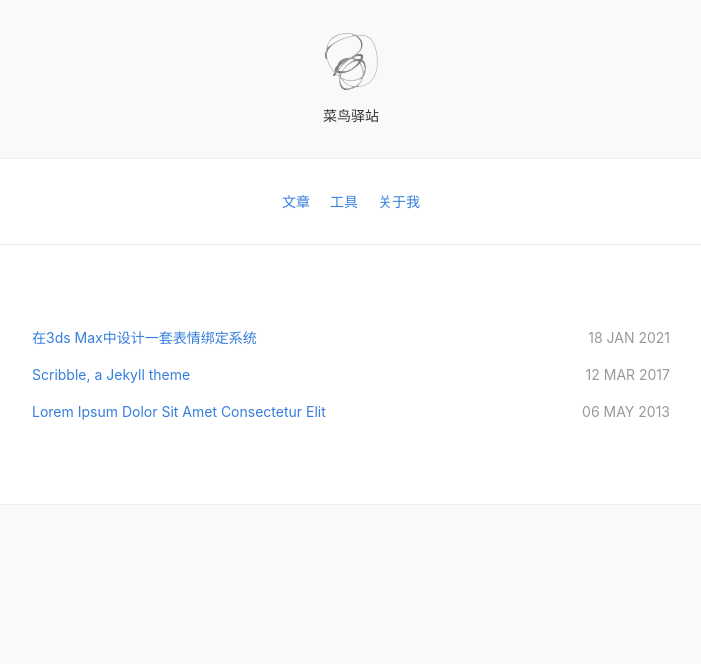
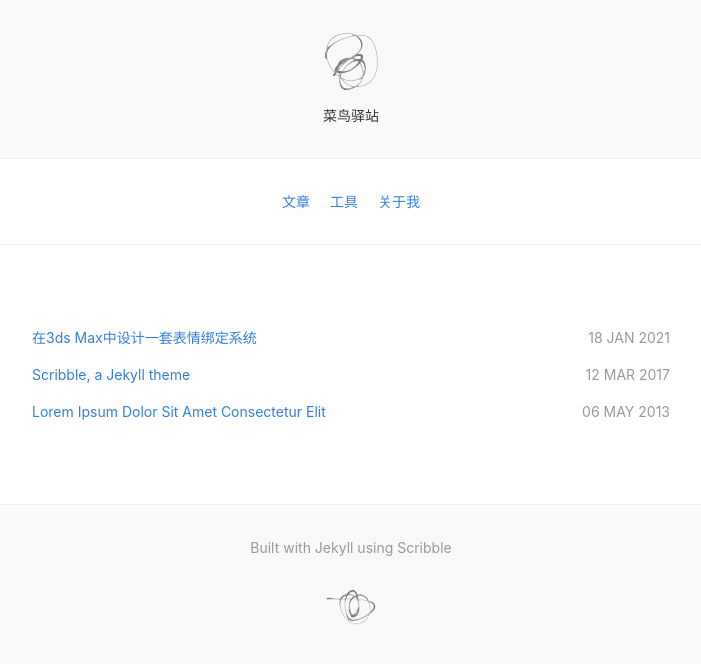
Before and after one commit to pengdagame/pengdagame.github.io, a Jekyll site: the page built from index.html, in a window 1280 px wide. Shown: the top 664 px of the page, without its empty margins (289-990 px from the left). Built offline with Jekyll 4.4.1, drawn with Linux system fonts in a browser that asks for light colours; nearby versions of some CDN libraries.

Commit message:
Update default.html

```diff
--- a/_layouts/default.html
+++ b/_layouts/default.html
@@ -48,8 +48,8 @@
       {% if is_post %}{% include pagination.html %}{% endif %}
     </div>
     <footer class="mw7 center tc pt3 pb4 silver">
-      <!-- Built with Jekyll using <a href="http://github.com/muan/scribble" class="link silver hover-blue pv1">Scribble</a>. -->
-      <!-- <img src="{{ site.url }}/images/scribble2.png" alt="scribble" class="mt4 db center" /> -->
+      Built with Jekyll using <a href="http://github.com/muan/scribble" class="link silver hover-blue pv1">Scribble</a>
+      <img src="{{ site.url }}/images/scribble2.png" alt="scribble" class="mt4 db center" />
     </footer>
   </body>
 </html>
```
